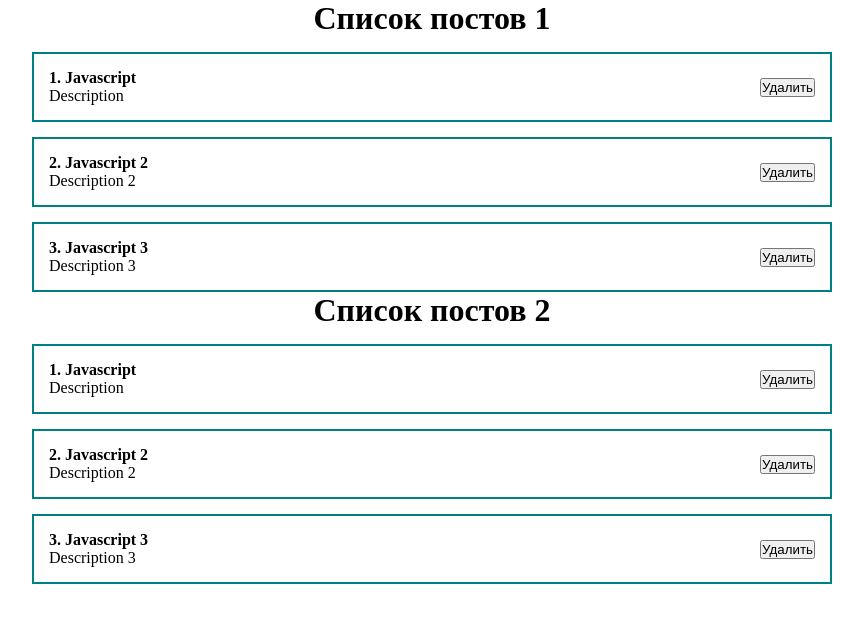
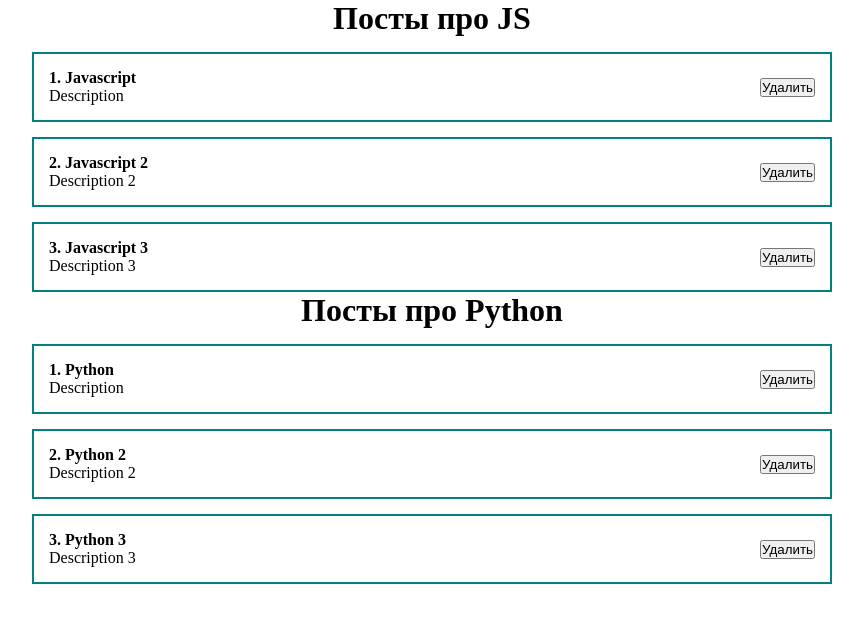
Before and after one commit to kstrinadka/post-list-react, a React (Create React App) app: page / in a window 1280 px wide. Shown: the top 622 px of the page, without its empty margins (208-1071 px from the left). Built offline with nearby package versions, Linux system fonts and the light colour scheme.

Commit message:
- Добавлен список еще один список постов для наглядности

```diff
--- a/src/App.js
+++ b/src/App.js
@@ -11,13 +11,19 @@ function App() {
         {id: 3, title: 'Javascript 3', body: 'Description 3'}
     ]);
 
+    const [posts2, setPosts2] = useState([
+        {id: 1, title: 'Python', body: 'Description'},
+        {id: 2, title: 'Python 2', body: 'Description 2'},
+        {id: 3, title: 'Python 3', body: 'Description 3'}
+    ]);
+
 
 
     return (
         <div className="App">
 
-            <PostList posts={posts} title={"Список постов 1"}/>
-            <PostList posts={posts} title={"Список постов 2"}/>
+            <PostList posts={posts} title={"Посты про JS"}/>
+            <PostList posts={posts2} title={"Посты про Python"}/>
 
         </div>
 
```
